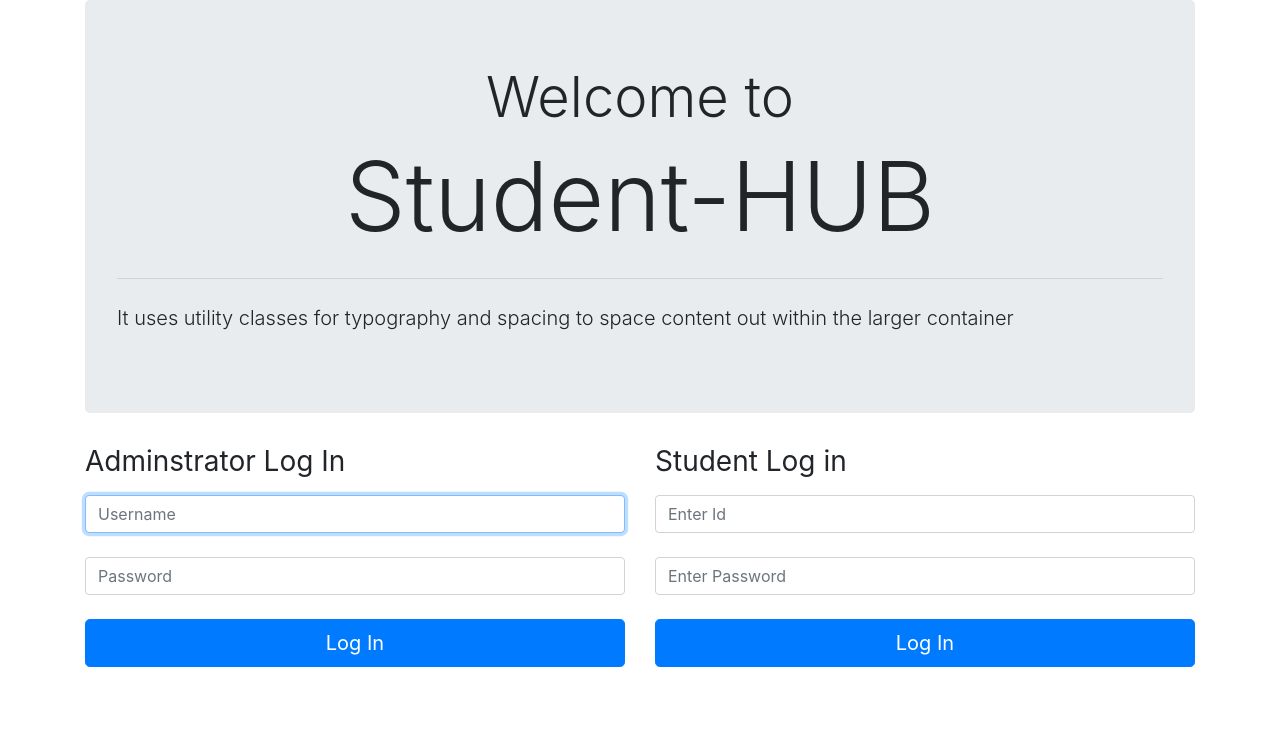
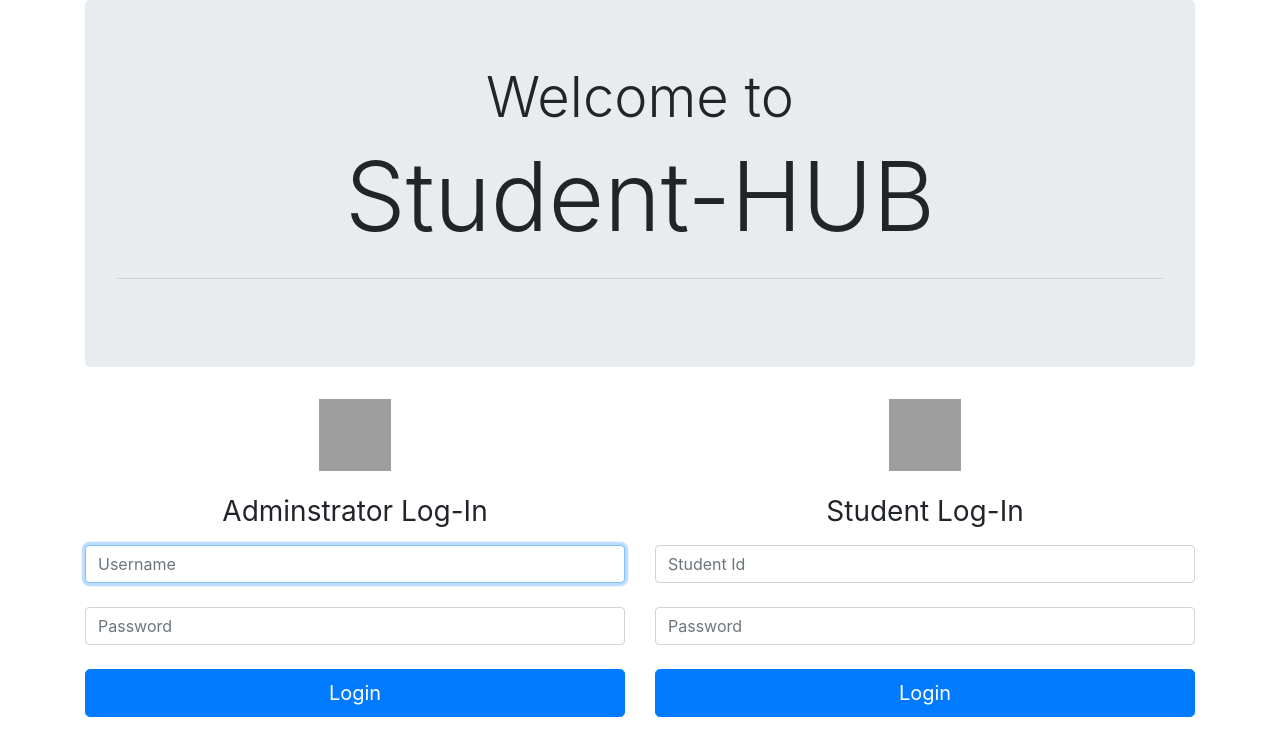
Before and after one commit to Atanu-P/student-hub, a PHP site: page / in a window 1280 px wide. Shown: the top 756 px of the page. Run offline with PHP 8.4, Linux system fonts and the light colour scheme; some libraries are stand-ins or nearby versions; grey boxes are pictures that could not be loaded.

Commit message:
add fontawsome icons on index page

```diff
--- a/index.php
+++ b/index.php
@@ -18,29 +18,31 @@
     		<h1 class="display-4" align="center">Welcome to</h1>
     		<h1 class="display-1" align="center">Student-HUB</h1>
     		<hr class="my-4">
-    		<p class="lead">It uses utility classes for typography and spacing to space content out within the larger container</p>
+    		<p class="lead"></p>
     	</div>
     	<div class="row">
-    		<div class="col">
+    		<div class="col text-center">
     			<!-- admin or teacher login form-->
 				<form action="login.php" method="POST" class="form-signin">
-					<h1 class="h3 mb-3 font-weight-normal">Adminstrator Log In</h1>
+					<img class="mb-4" src="svgs\solid\portrait.svg" alt="" width="72" height="72" align="center">
+					<h1 class="h3 mb-3 font-weight-normal">Adminstrator Log-In</h1>
 					<label for="" class="sr-only">Username :</label>
 					<input type="Username" name="username" placeholder="Username" class="form-control" required autofocus><br>
 					<label for="" class="sr-only">Password :</label>
 					<input type="Password" name="pass" placeholder="Password" class="form-control" required autofocus><br>
-					<button type="submit" name="submit" class="btn btn-lg btn-primary btn-block">Log In</button>
+					<button type="submit" name="submit" class="btn btn-lg btn-primary btn-block">Login</button>
 				</form>
     		</div>
-    		<div class="col">
+    		<div class="col text-center">
     			<!-- student login form-->
 				<form action="student_login.php" method="post" class="form-signin">
-					<h1 class="h3 mb-3 font-weight-normal">Student Log in</h1>
+					<img class="mb-4" src="svgs\solid\user-friends.svg" alt="" width="72" height="72" align="center">
+					<h1 class="h3 mb-3 font-weight-normal">Student Log-In</h1>
 					<label for="" class="sr-only">Student Id : </label>
-					<input type="number" name="id" placeholder="Enter Id" class="form-control" required autofocus><br>
+					<input type="number" name="id" placeholder="Student Id" class="form-control" required autofocus><br>
 					<label for="" class="sr-only">Password : </label>
-					<input type="password" name="pass" placeholder="Enter Password" class="form-control" required autofocus=""><br>
-					<button type="submit" name="submit" class="btn btn-lg btn-primary btn-block">Log In</button>
+					<input type="password" name="pass" placeholder="Password" class="form-control" required autofocus=""><br>
+					<button type="submit" name="submit" class="btn btn-lg btn-primary btn-block">Login</button>
 				</form>
     		</div>
     	</div>
--- a/script.php
+++ b/script.php
@@ -4,3 +4,4 @@
 <script type="text/javascript" src="js\jquery-3.6.0.slim.js"></script>
 <script src="https://cdnjs.cloudflare.com/ajax/libs/popper.js/1.12.9/umd/popper.min.js" integrity="sha384-ApNbgh9B+Y1QKtv3Rn7W3mgPxhU9K/ScQsAP7hUibX39j7fakFPskvXusvfa0b4Q" crossorigin="anonymous"></script>
 <script src="https://maxcdn.bootstrapcdn.com/bootstrap/4.0.0/js/bootstrap.min.js" integrity="sha384-JZR6Spejh4U02d8jOt6vLEHfe/JQGiRRSQQxSfFWpi1MquVdAyjUar5+76PVCmYl" crossorigin="anonymous"></script>
+<script type="text/javascript" src="js\all.js"></script>
--- a/stylesheet.php
+++ b/stylesheet.php
@@ -1 +1,3 @@
 <link rel="stylesheet" type="text/css" href="css\bootstrap.min.css">
+<link rel="stylesheet" type="text/css" href="css\all.css">
+<link rel="stylesheet" href="https://use.fontawesome.com/releases/v5.7.0/css/all.css" integrity="sha384-lZN37f5QGtY3VHgisS14W3ExzMWZxybE1SJSEsQp9S+oqd12jhcu+A56Ebc1zFSJ" crossorigin="anonymous">
```
